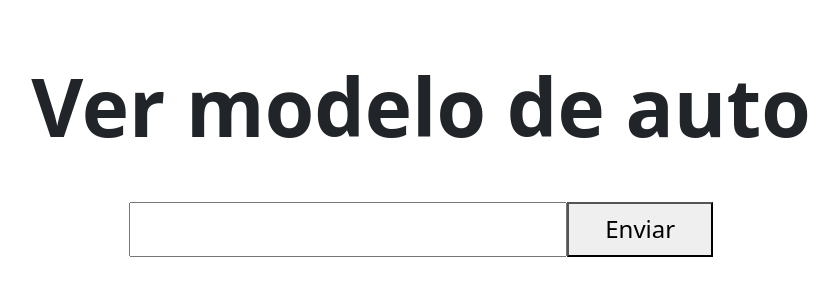
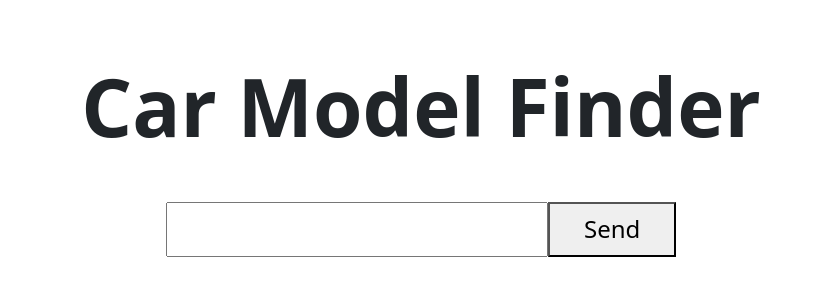
Before and after one commit to JuanICasareski/Dev-Proyect-Comparaencasa, a React app in the folder frontend/: page / in a window 1280 px wide. Shown: the whole page, without its empty margins (219-1058 px from the left). Built offline with nearby package versions, Linux system fonts and the light colour scheme.

Commit message:
Style: Translate Text

```diff
--- a/frontend/public/index.html
+++ b/frontend/public/index.html
@@ -24,7 +24,7 @@
       work correctly both with client-side routing and a non-root public URL.
       Learn how to configure a non-root public URL by running `npm run build`.
     -->
-    <title>React App</title>
+    <title>Car Model Finder</title>
   </head>
   <body>
     <noscript>You need to enable JavaScript to run this app.</noscript>
--- a/frontend/src/components/PlateInput.jsx
+++ b/frontend/src/components/PlateInput.jsx
@@ -23,11 +23,11 @@ export function PlateInput() {
         <div>
             <div class="xy-center" style={{marginTop: '10px'}}>
                 <div class="text-center my-5">
-                    <h1 class="mb-5 display-1" style={{fontWeight: 'bold'}}>Ver modelo de auto</h1>
+                    <h1 class="mb-5 display-1" style={{fontWeight: 'bold'}}>Car Model Finder</h1>
 
                     <div class="mx-auto h4" style={{width: '75%', height: '30%'}}>
                         <input type="text" onChange={updatePlate} style={{float: 'left', width: '75%', height: '100%'}}/>
-                        <button onClick={sendPlate} style={{float: 'right', width: '25%', height: '100%'}}> Enviar </button>
+                        <button onClick={sendPlate} style={{float: 'right', width: '25%', height: '100%'}}>Send</button>
                     </div>
                 </div>
             </div>
@@ -35,7 +35,7 @@ export function PlateInput() {
             <div class="text-center">
                 {
                     model?
-                    <h3>Modelo del auto: {model}</h3>
+                    <h3>Car Model: {model}</h3>
                     :null
                 }
             </div>
```
